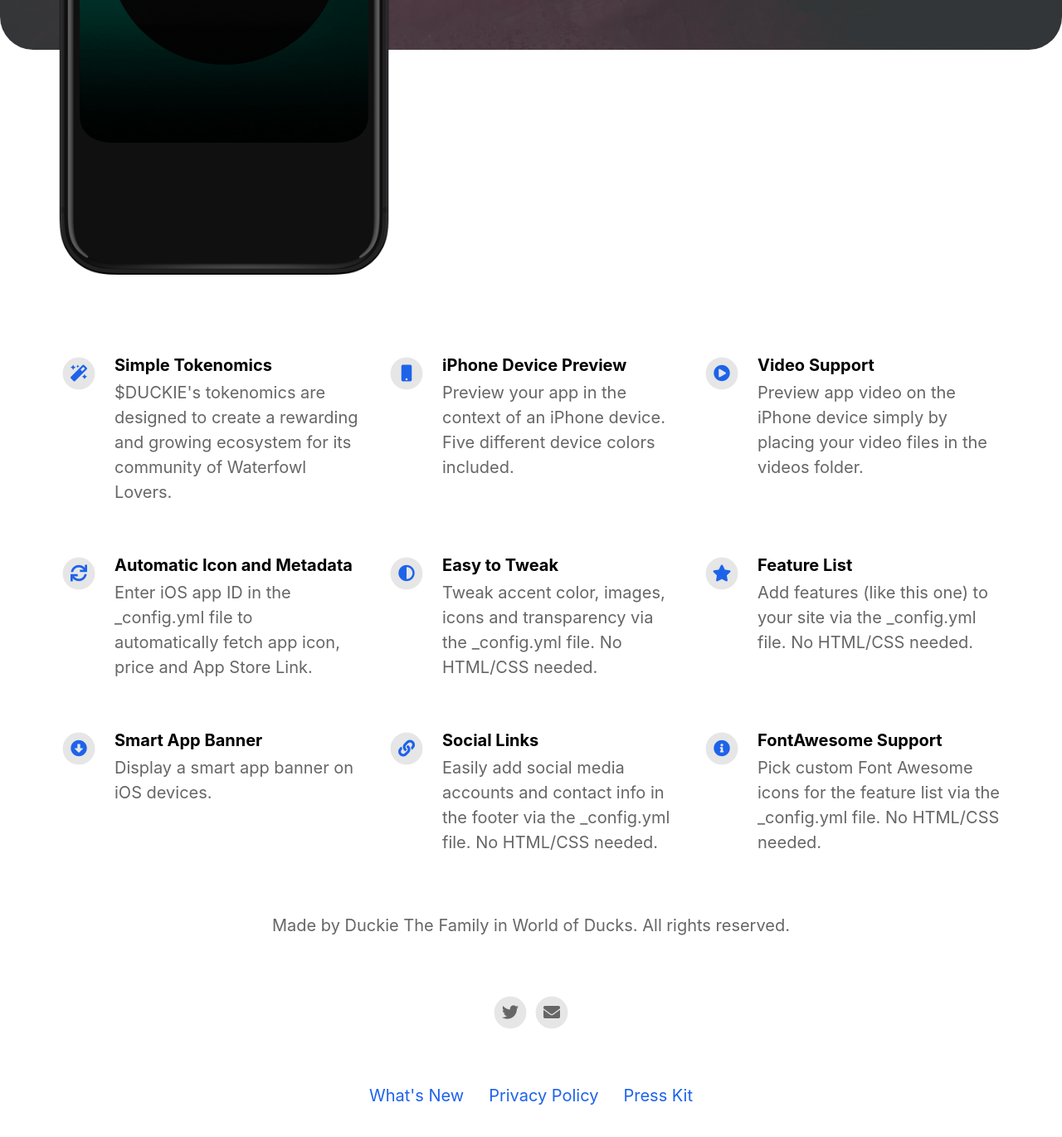
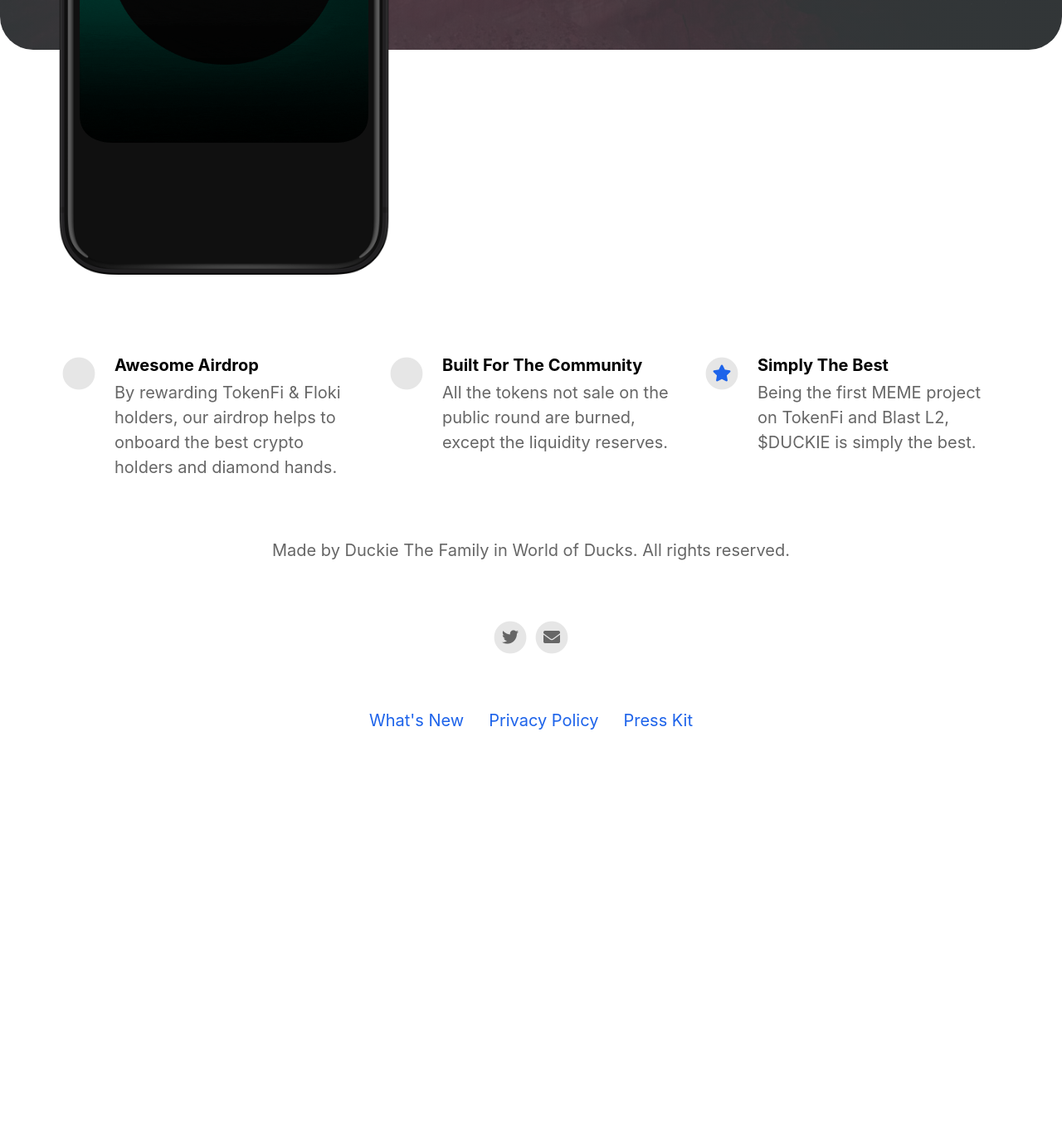
Before and after one commit to duckiethetoken/duckiethetoken, a Jekyll site: the page built from index.html, in a window 1280 px wide and 1400 px high, scrolled down 654 px. Shown: the top 1370 px of the window at 83% size. Built offline with Jekyll 4.4.1, drawn with Linux system fonts in a browser that asks for light colours; nearby versions of some CDN libraries; after the commit the page ends 1602 px from its top, so only the background shows below that.

Commit message:
Update _config.yml

```diff
--- a/_config.yml
+++ b/_config.yml
@@ -36,41 +36,17 @@ mastodon_link                             :
 # Feature List                            Edit, add or remove features to be presented.
 features                                  :
 
-  - title                                 : Simple Tokenomics
-    description                           : $DUCKIE's tokenomics are designed to create a rewarding and growing ecosystem for its community of Waterfowl Lovers.
-    fontawesome_icon_name                 : magic
+  - title                                 : Awesome Airdrop
+    description                           : By rewarding TokenFi & Floki holders, our airdrop helps to onboard the best crypto holders and diamond hands.
+    fontawesome_icon_name                 : diamond
 
-  - title                                 : iPhone Device Preview
-    description                           : Preview your app in the context of an iPhone device. Five different device colors included.
-    fontawesome_icon_name                 : mobile
+  - title                                 : Built For The Community
+    description                           : All the tokens not sale on the public round are burned, except the liquidity reserves.
+    fontawesome_icon_name                 : group
 
-  - title                                 : Video Support
-    description                           : Preview app video on the iPhone device simply by placing your video files in the videos folder.
-    fontawesome_icon_name                 : play-circle
-
-  - title                                 : Automatic Icon and Metadata
-    description                           : Enter iOS app ID in the _config.yml file to automatically fetch app icon, price and App Store Link.
-    fontawesome_icon_name                 : sync
-
-  - title                                 : Easy to Tweak
-    description                           : Tweak accent color, images, icons and transparency via the _config.yml file. No HTML/CSS needed.
-    fontawesome_icon_name                 : adjust
-
-  - title                                 : Feature List
-    description                           : Add features (like this one) to your site via the _config.yml file. No HTML/CSS needed.
+  - title                                 : Simply The Best
+    description                           : Being the first MEME project on TokenFi and Blast L2, $DUCKIE is simply the best.
     fontawesome_icon_name                 : star
-
-  - title                                 : Smart App Banner
-    description                           : Display a smart app banner on iOS devices.
-    fontawesome_icon_name                 : arrow-alt-circle-down
-
-  - title                                 : Social Links
-    description                           : Easily add social media accounts and contact info in the footer via the _config.yml file. No HTML/CSS needed.
-    fontawesome_icon_name                 : link
-
-  - title                                 : FontAwesome Support
-    description                           : Pick custom Font Awesome icons for the feature list via the _config.yml file. No HTML/CSS needed.
-    fontawesome_icon_name                 : info-circle
 
   - title                                 : # New Feature Title
     description                           : # New Feature Description
```
